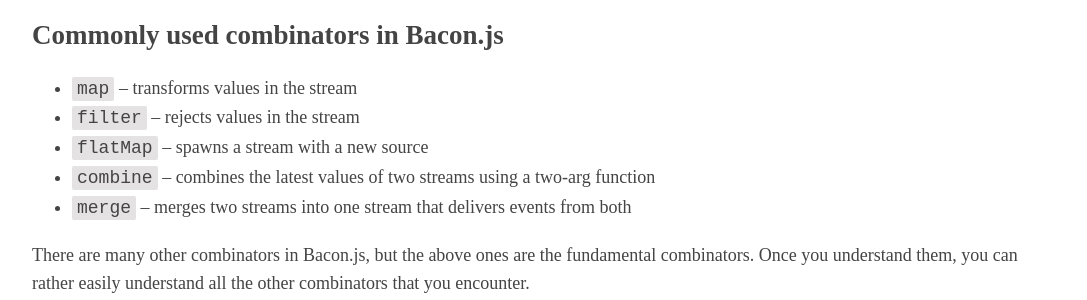
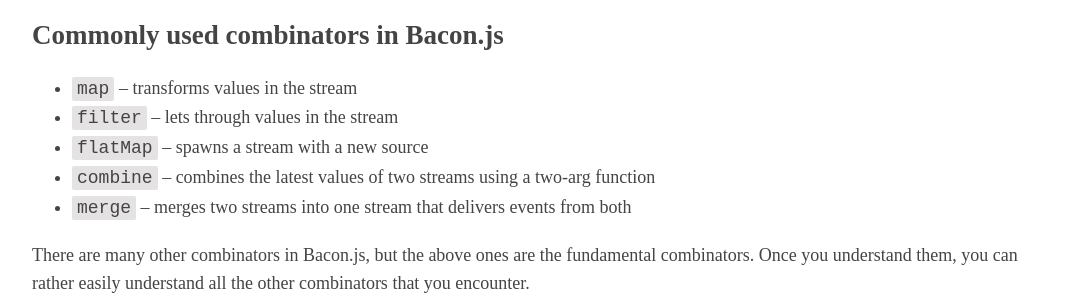
Before and after one commit to laurilehmijoki/learn-reactive-programming-with-bacon.js, a Jekyll site: the page built from combinators.md, in a window 1280 px wide. Shown: the part 304-604 px from the top of the page, without its empty margins (96-1183 px from the left). Built offline with Jekyll 4.4.1, drawn with Linux system fonts in a browser that asks for light colours.

Commit message:
Fix filter definition

```diff
--- a/combinators.md
+++ b/combinators.md
@@ -19,7 +19,7 @@ For example, this is how we can use the `map` combinator:
 ## Commonly used combinators in Bacon.js
 
 * `map` – transforms values in the stream
-* `filter` – rejects values in the stream
+* `filter` – lets through values in the stream
 * `flatMap` – spawns a stream with a new source
 * `combine` – combines the latest values of two streams using a two-arg function
 * `merge` – merges two streams into one stream that delivers events from both
```
